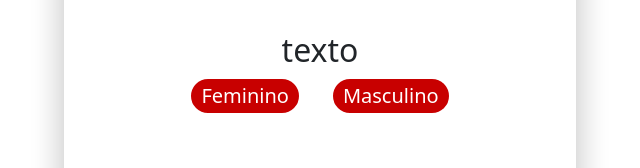
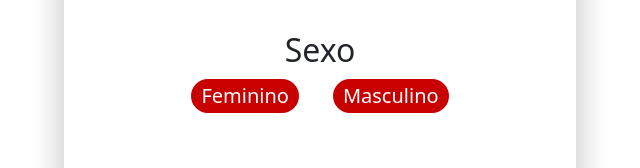
Before and after one commit to mateuscromado/Exercicio-f-sico-e-qualidade-de-vida, a plain HTML site: page index.html in a window 1280 px wide. Shown: the part 2201-2369 px from the top of the page, 320-960 px from the left. Drawn offline with nearby package versions, Linux system fonts and the light colour scheme.

Commit message:
Atualizar o index.html

```diff
--- a/index.html
+++ b/index.html
@@ -112,7 +112,7 @@
     <input type="number" id="peso" name="" placeholder="Peso" title="Insira seu peso" id="alturaInput">
     <br>
     <br>
-    <h2>texto</h2>
+    <h2>Sexo</h2>
 
     <div class="box-s">
 
```
